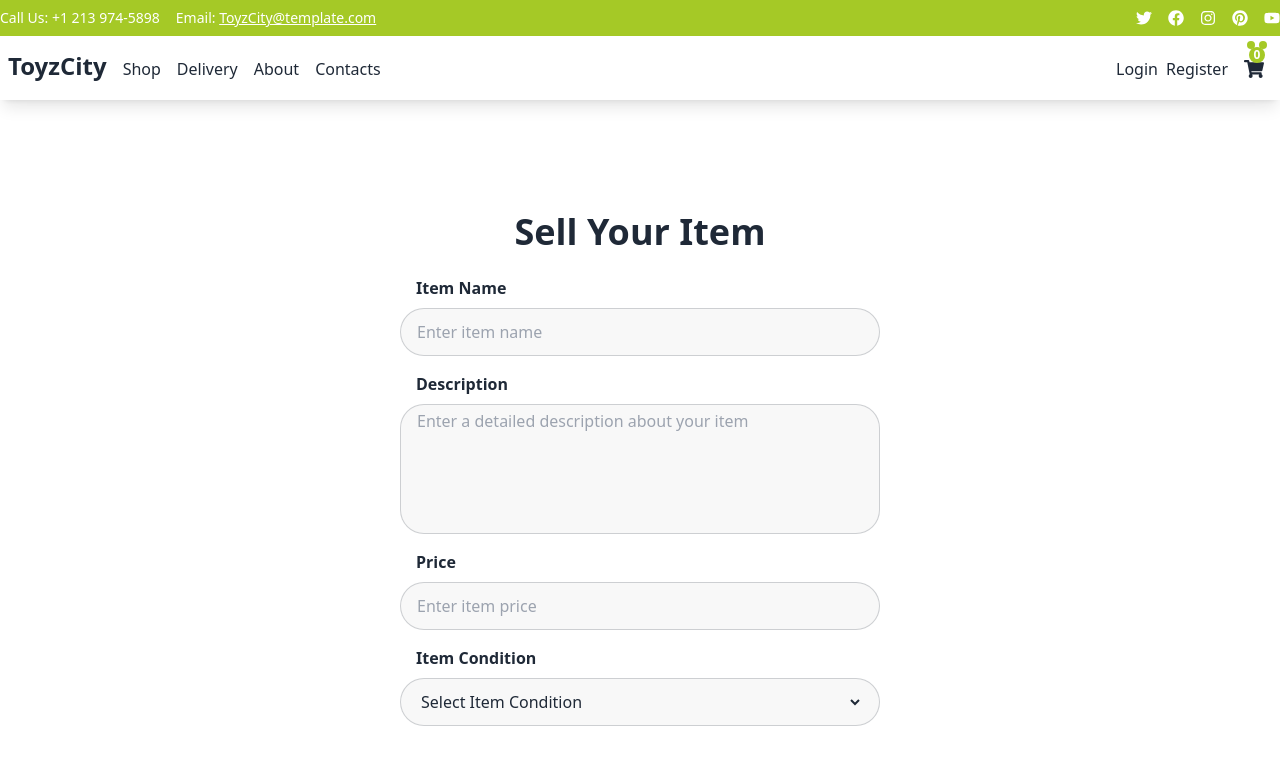
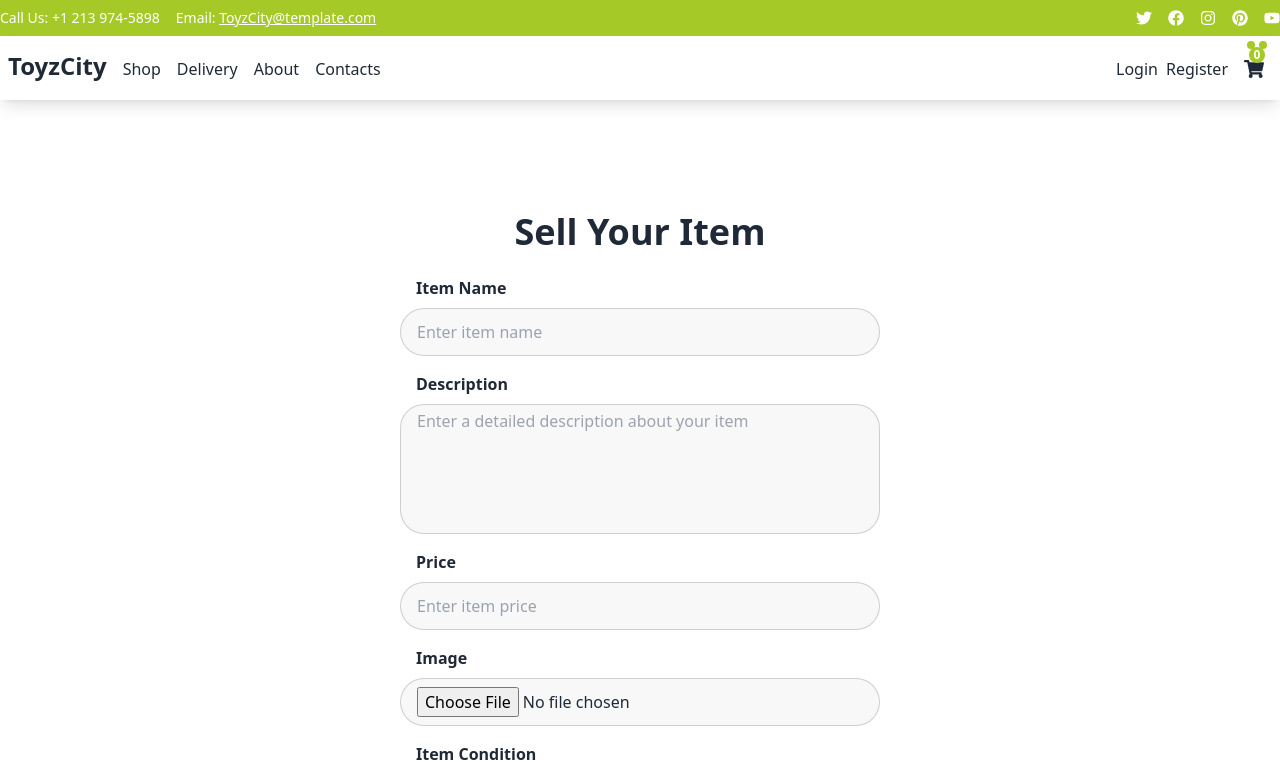
Before and after one commit to ToyTreasures/toy-treasures-frontend, a React (Vite) app: page /sell-item in a window 1280 px wide. Shown: the top 762 px of the page. Built offline with nearby package versions, Linux system fonts and the light colour scheme.

Commit message:
feat: add image upload in SellItem form
- Remove header config from axios.
- FormData handle file upload without complixty.
-Form Data set headers to multipart/form-data if file is provided.

```diff
--- a/src/pages/SellItem.jsx
+++ b/src/pages/SellItem.jsx
@@ -1,19 +1,8 @@
 import { useState } from "react";
 import { Formik, Form, Field, ErrorMessage } from "formik";
-import * as Yup from "yup";
 import { useNavigate } from "react-router-dom";
-import itemApiRequests from "../services/itemApiRequests"; // Assuming you have a service to handle API calls
-
-const SellItemSchema = Yup.object().shape({
-  name: Yup.string().required("Item Name is required"),
-  description: Yup.string().required("Description is required"),
-  price: Yup.number()
-    .typeError("Price must be a number")
-    .positive("Price must be a positive number")
-    .required("Price is required"),
-  condition: Yup.string().required("Condition is required"),
-  isAvailableForSwap: Yup.boolean(),
-});
+import itemApiRequests from "../services/itemApiRequests";
+import { SellItemSchema } from "../utils/validatoin/itemValidation";
 
 const SellItem = () => {
   const [submitError, setSubmitError] = useState("");
@@ -23,9 +12,9 @@ const SellItem = () => {
     name: "",
     description: "",
     price: "",
+    image: null,
     condition: "",
     isAvailableForSwap: false,
-    address: "",
   };
 
   const onSubmit = async (values, { setSubmitting, resetForm }) => {
@@ -36,7 +25,15 @@ const SellItem = () => {
         return;
       }
 
-      const response = await itemApiRequests.createItem(values);
+      const formData = new FormData();
+      formData.append("name", values.name);
+      formData.append("description", values.description);
+      formData.append("price", values.price);
+      formData.append("condition", values.condition);
+      formData.append("isAvailableForSwap", values.isAvailableForSwap);
+      formData.append("thumbnail", values.image);
+
+      const response = await itemApiRequests.createItem(formData);
       setSubmitError("");
       console.log("Item added successfully:", response);
       resetForm();
@@ -64,7 +61,7 @@ const SellItem = () => {
           validationSchema={SellItemSchema}
           onSubmit={onSubmit}
         >
-          {({ isSubmitting }) => (
+          {({ isSubmitting, setFieldValue }) => (
             <Form className="space-y-4">
               {submitError && (
                 <div
@@ -139,6 +136,29 @@ const SellItem = () => {
               </div>
 
               <div className="space-y-2">
+                <label htmlFor="image" className="ml-4 font-semibold">
+                  Image
+                </label>
+                <div className="input input-bordered rounded-3xl bg-[#f8f8f8] flex items-center gap-2 p-4">
+                  <input
+                    type="file"
+                    name="image"
+                    id="image"
+                    accept=".jpg,.jpeg,.png"
+                    className="grow bg-transparent outline-none w-full"
+                    onChange={(event) => {
+                      setFieldValue("image", event.currentTarget.files[0]);
+                    }}
+                  />
+                </div>
+                <ErrorMessage
+                  name="image"
+                  component="div"
+                  className="text-red-500 text-sm"
+                />
+              </div>
+
+              <div className="space-y-2">
                 <label htmlFor="condition" className="ml-4 font-semibold">
                   Item Condition
                 </label>
--- a/src/services/itemApiRequests.js
+++ b/src/services/itemApiRequests.js
@@ -3,9 +3,6 @@ import authApiRequests from "./authApiRequests";
 
 const api = axios.create({
   baseURL: "http://localhost:5000/api/v1/items",
-  headers: {
-    "Content-Type": "application/json",
-  },
   withCredentials: true,
 });
 
```
